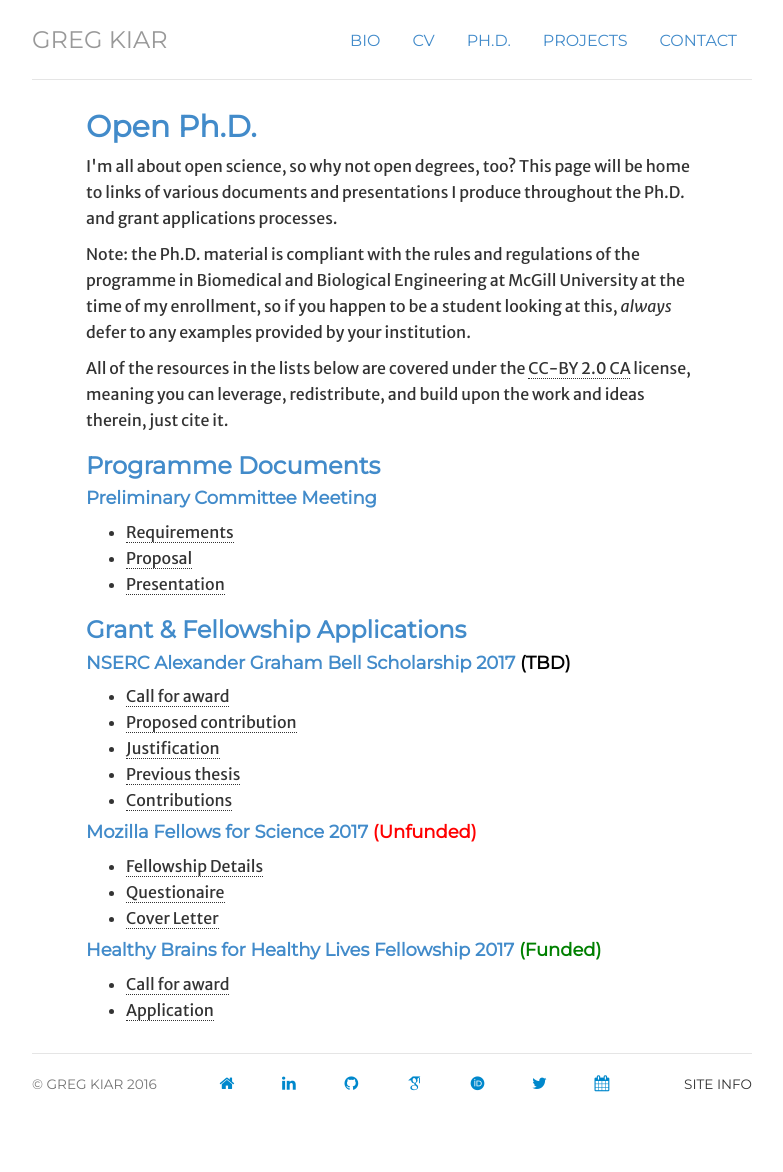
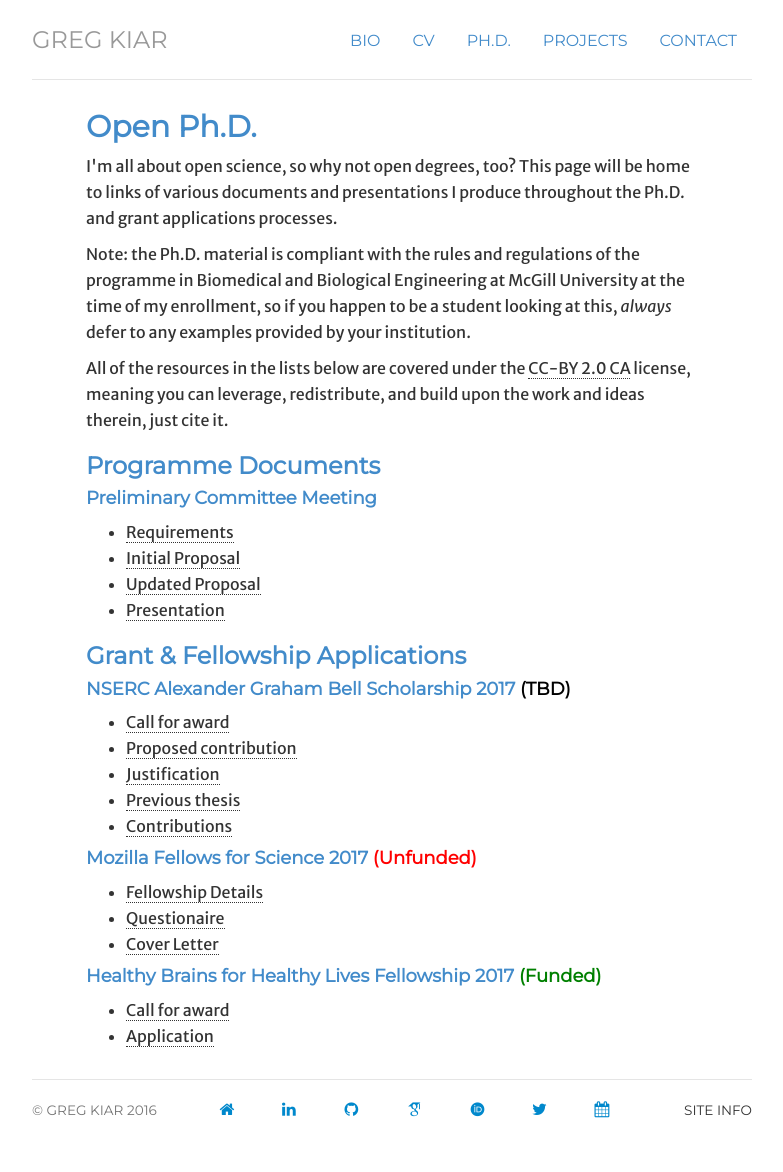
Before and after one commit to gkiar/gkiar.github.io, a Jekyll site: the page built from phd/index.html, in a window 1280 px wide. Shown: the whole page, without its empty margins (248-1031 px from the left). Built offline with Jekyll 4.4.1, drawn with Linux system fonts in a browser that asks for light colours; nearby versions of some CDN libraries; some web fonts are replaced; before the commit the page ends 1146 px from its top, so only the background shows below that.

Commit message:
updated phd proposal

```diff
--- a/phd/index.html
+++ b/phd/index.html
@@ -23,7 +23,8 @@ description: Ph.D.
       <h4>Preliminary Committee Meeting</h4>
       <ul>
         <li><a href="http://www.medicine.mcgill.ca/bbme/admin/Info_P1-PhD-Preliminary_Meeting.pdf">Requirements</a></li>
-        <li><a href="docs/preliminary_meeting.pdf">Proposal</a></li>
+        <li><a href="docs/thesis_proposal.pdf">Initial Proposal</a></li>
+        <li><a href="docs/updated_thesis_proposal.pdf">Updated Proposal</a></li>
         <li><a href="preliminary-meeting">Presentation</a></li>
       </ul>
 
```
Also changed, not shown: 3 other files.
